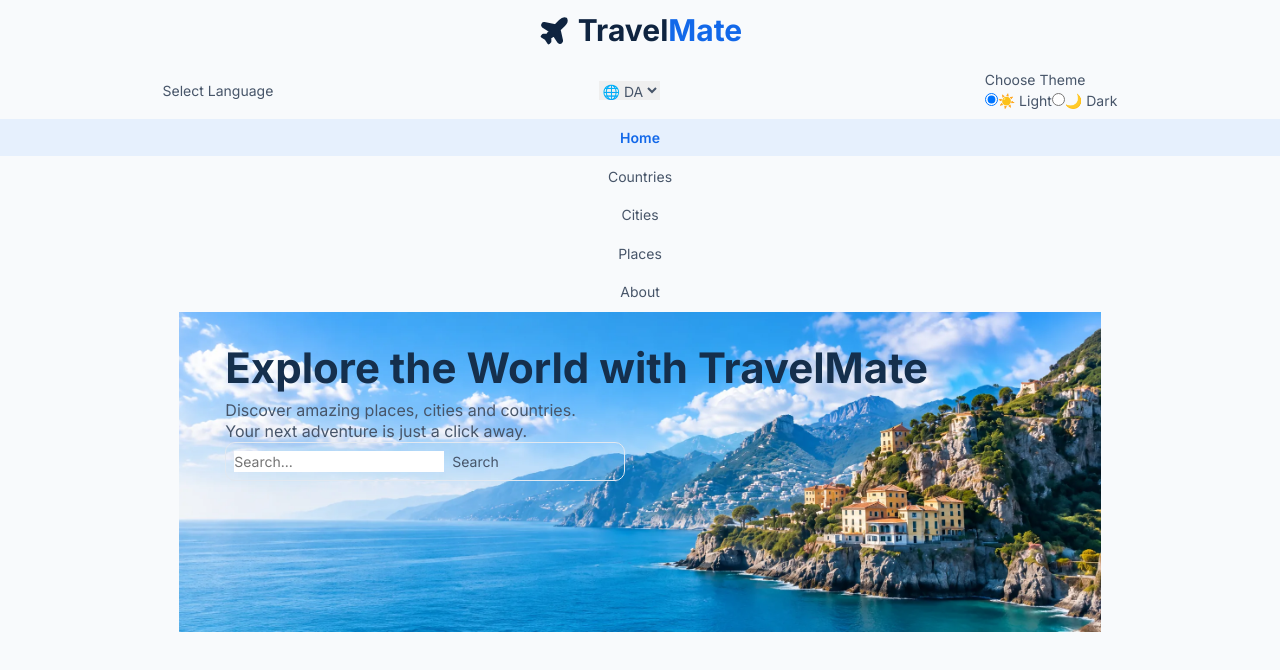
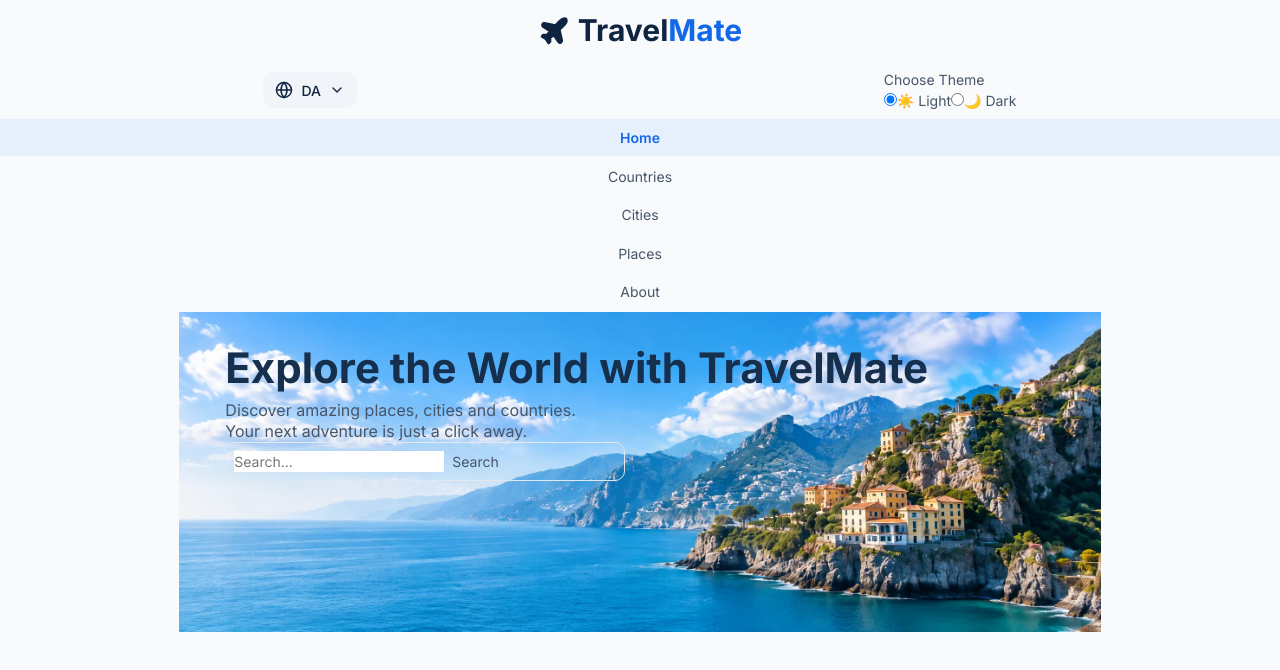
Before and after one commit to JLHammer/travel-mate, a React (Vite) app: page / in a window 1280 px wide. Shown: the top 670 px of the page. Built offline with nearby package versions, Linux system fonts and the light colour scheme.

Commit message:
feat: build language dropdown with globe pill and animated option list

```diff
--- a/src/components/ui/LanguageToggle.tsx
+++ b/src/components/ui/LanguageToggle.tsx
@@ -1,22 +1,132 @@
-import { useState } from "react";
+import { useEffect, useRef, useState } from "react";
+import styled from "styled-components";
+import { AnimatePresence, motion } from "motion/react";
+import { Check, ChevronDown, Globe } from "lucide-react";
 
 type Language = "da" | "en";
 
+const LANGUAGES: { code: Language; label: string }[] = [
+  { code: "da", label: "Dansk" },
+  { code: "en", label: "English" },
+];
+
+const LanguageWrapper = styled.div`
+  position: relative;
+`;
+
+const LanguagePill = styled.button`
+  display: inline-flex;
+  align-items: center;
+  gap: ${({ theme }) => theme.spacing.xs};
+  height: ${({ theme }) => theme.sizes.pillHeight};
+  padding: 0 ${({ theme }) => theme.spacing.s};
+  border-radius: ${({ theme }) => theme.radii.m};
+  background-color: ${({ theme }) => theme.colors.surfaceMuted};
+  color: ${({ theme }) => theme.colors.text.heading};
+  font-size: ${({ theme }) => theme.fontSizes.xs};
+  font-weight: ${({ theme }) => theme.fontWeights.medium};
+  text-transform: uppercase;
+`;
+
+const Chevron = styled(ChevronDown)<{ $open: boolean }>`
+  transition: transform ${({ theme }) => theme.transitions.fast};
+  transform: rotate(${({ $open }) => ($open ? 180 : 0)}deg);
+`;
+
+const LanguageList = styled(motion.ul)`
+  position: absolute;
+  top: calc(100% + ${({ theme }) => theme.spacing.xxs});
+  left: 0;
+  z-index: 1;
+  min-width: 100%;
+  padding: ${({ theme }) => theme.spacing.xxs};
+  border: 0.0625rem solid ${({ theme }) => theme.colors.border};
+  border-radius: ${({ theme }) => theme.radii.m};
+  background-color: ${({ theme }) => theme.colors.surface};
+  box-shadow: ${({ theme }) => theme.shadows.card};
+`;
+
+const LanguageOption = styled.button<{ $selected: boolean }>`
+  display: flex;
+  align-items: center;
+  gap: ${({ theme }) => theme.spacing.xs};
+  width: 100%;
+  padding: ${({ theme }) => theme.spacing.xs} ${({ theme }) => theme.spacing.s};
+  border-radius: ${({ theme }) => theme.radii.s};
+  color: ${({ theme, $selected }) =>
+    $selected ? theme.colors.primary : theme.colors.text.heading};
+  font-size: ${({ theme }) => theme.fontSizes.xs};
+  font-weight: ${({ theme }) => theme.fontWeights.medium};
+  white-space: nowrap;
+  transition: background-color ${({ theme }) => theme.transitions.fast};
+
+  &:hover {
+    background-color: ${({ theme }) => theme.colors.primarySoft};
+    color: ${({ theme }) => theme.colors.primary};
+  }
+`;
+
+const OptionCode = styled.span`
+  text-transform: uppercase;
+`;
+
+const OptionLabel = styled.span`
+  flex: 1;
+  color: ${({ theme }) => theme.colors.text.muted};
+  font-weight: ${({ theme }) => theme.fontWeights.regular};
+`;
+
 export const LanguageToggle = () => {
   const [language, setLanguage] = useState<Language>("da");
+  const [open, setOpen] = useState(false);
+  const wrapperRef = useRef<HTMLDivElement>(null);
+
+  useEffect(() => {
+    if (!open) return;
+    const handleClickOutside = (event: MouseEvent) => {
+      if (!wrapperRef.current?.contains(event.target as Node)) setOpen(false);
+    };
+    document.addEventListener("mousedown", handleClickOutside);
+    return () => document.removeEventListener("mousedown", handleClickOutside);
+  }, [open]);
+
+  const select = (code: Language) => {
+    setLanguage(code);
+    setOpen(false);
+  };
 
   return (
-    <>
-      <label htmlFor="lang-select">Select Language</label>
+    <LanguageWrapper ref={wrapperRef}>
+      <LanguagePill type="button" onClick={() => setOpen((prev) => !prev)}>
+        <Globe size={18} />
+        {language}
+        <Chevron size={16} $open={open} />
+      </LanguagePill>
 
-      <select
-        id="lang-select"
-        value={language}
-        onChange={(event) => setLanguage(event.target.value as Language)}
-      >
-        <option value="da">🌐 DA</option>
-        <option value="en">🌐 EN</option>
-      </select>
-    </>
+      <AnimatePresence>
+        {open && (
+          <LanguageList
+            initial={{ opacity: 0, y: -4 }}
+            animate={{ opacity: 1, y: 0 }}
+            exit={{ opacity: 0, y: -4 }}
+            transition={{ duration: 0.15, ease: "easeOut" }}
+          >
+            {LANGUAGES.map(({ code, label }) => (
+              <li key={code}>
+                <LanguageOption
+                  type="button"
+                  $selected={code === language}
+                  onClick={() => select(code)}
+                >
+                  <OptionCode>{code}</OptionCode>
+                  <OptionLabel>{label}</OptionLabel>
+                  {code === language && <Check size={16} />}
+                </LanguageOption>
+              </li>
+            ))}
+          </LanguageList>
+        )}
+      </AnimatePresence>
+    </LanguageWrapper>
   );
 };
```
